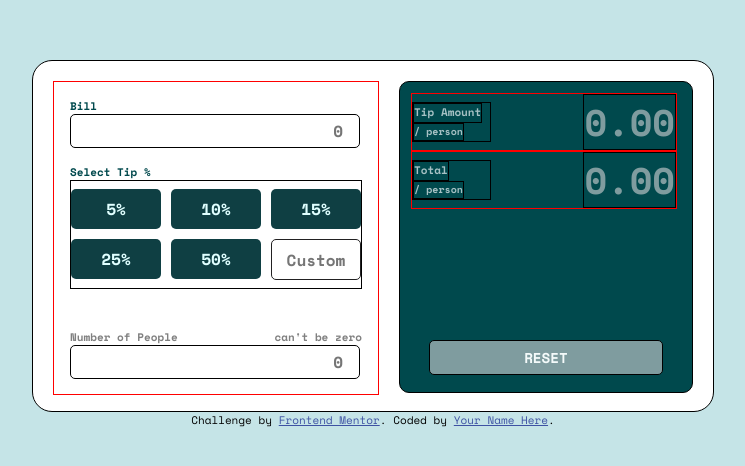
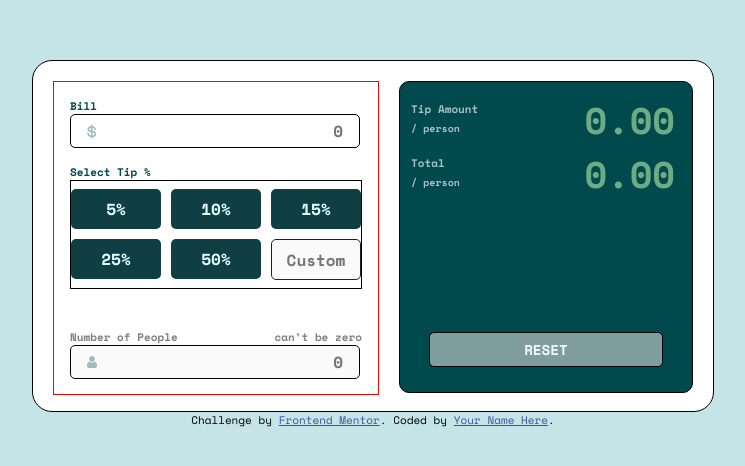
Before and after one commit to Numark12/Frontend_Mentor_tip_calculator, a plain HTML site: page index.html in a window 1280 px wide. Shown: the part 132-598 px from the top of the page, without its empty margins (267-1012 px from the left). Drawn offline with nearby package versions, Linux system fonts and the light colour scheme.

Commit message:
Avances generales de funcionalidad y diseño.

```diff
--- a/app.js
+++ b/app.js
@@ -9,6 +9,14 @@ var custom = document.getElementById("custom");
 var final = []
 var cuenta = []
 
+document.getElementById("custom").disabled = true;
+document.getElementById("pers").disabled = true;
+function habilite_cstm(){
+    document.getElementById("custom").disabled = false;
+}
+function habilite_ppl(){
+document.getElementById("pers").disabled = false;
+}
 
 // con esta función tomo el id del botón al pasar el mouse por encima del botón
 
@@ -53,6 +61,9 @@ function calculo(){
         let factura = parseFloat((cuenta[0]/cuenta[1]).toFixed(2)) + tip;
         propina.innerHTML = tip;
         boleta.innerHTML=  factura;
+
+        document.getElementById("custom").value = ""
+        document.getElementById("custom").placeholder = "Custom"
 }
 
 
@@ -63,8 +74,20 @@ function calcustom(){
     final = [perc]
     cuenta = [document.getElementById("bill").value, document.getElementById("pers").value]
     let tip =  parseFloat(((cuenta[0]*final[0])/cuenta[1]).toFixed(2));
-    let factura = parseFloat((cuenta[0]/cuenta[1]).toFixed(2)) + tip;
+    let factura = (parseFloat((cuenta[0]/cuenta[1]).toFixed(2)) + tip).toFixed(2);
+
 
     propina.innerHTML = tip;
     boleta.innerHTML=  factura;
 }
+
+
+const reset = document.getElementById("reset");
+reset.addEventListener("click", function(){
+    document.getElementById("custom").value = ""
+    document.getElementById("custom").placeholder = "Custom"
+    document.getElementById("bill").value = ""
+    document.getElementById("bill").placeholder = "0"
+    document.getElementById("pers").value = ""
+    document.getElementById("pers").placeholder = "0"
+});
--- a/index.html
+++ b/index.html
@@ -19,9 +19,9 @@
     <div class="input">
 
         <div class="bill">Bill</div>
-        <input class="visor" placeholder="0" id="bill">
+        <input class="visor" placeholder="0" id="bill" onkeyup="habilite_ppl()">
           <div></div>
-          <div></div>
+          <!-- <div></div> -->
         </input>
 
         <div class="tip">Select Tip %</div>
@@ -38,7 +38,7 @@
       <div class="nine">Number of People</div>
       <div>can't be zero</div>
     </div>
-    <input class="input_ppl"  placeholder="0" id="pers">
+    <input class="input_ppl"  placeholder="0" id="pers" onkeyup="habilite_cstm()" >
   </div>
 
   <!-- ESTE ES EL DISPLAY -->
@@ -57,7 +57,7 @@
         </div>
         <div class="zero" id="pers_bill">0.00</div>
       </div>
-      <div class="reset"><span>RESET</span></div>
+      <div class ="reset" id="reset"><span>RESET</span></div>
   </div>
 </div>
 
--- a/main.css
+++ b/main.css
@@ -57,6 +57,7 @@ body {
     border-radius: 10px;
 }
 /* CSS DEL INPUT */
+
 .visor {
     width: 17em;
     height: 2em;
@@ -69,6 +70,10 @@ body {
     font-family: 'Space Mono', monospace;
     color: hsl(183, 100%, 15%);
     margin-bottom: 1em;
+    background-image: url("images/icon-dollar.svg");
+    background-size: 0.6em;
+    background-repeat: no-repeat;
+    background-position: 1rem;
 }
 
 .visor::placeholder {
@@ -167,6 +172,10 @@ body {
     padding-right: 1em;
     font-family: 'Space Mono', monospace;
     color: hsl(183, 100%, 15%);
+    background-image: url("images/icon-person.svg");
+    background-size: 0.6em;
+    background-repeat: no-repeat;
+    background-position: 1rem;
 }
 .input_ppl::placeholder {
     text-align: right;
@@ -183,7 +192,7 @@ body {
     margin-top: 1em;
     margin-left: 1em;
     margin-right: 1em;
-    border: 1px solid red;
+    /* border: 1px solid red; */
     display: inline-flex;
     flex-wrap: nowrap;
     justify-content: space-between;
@@ -192,7 +201,7 @@ body {
 }
 .total {
     margin-left: 1em;
-    border: 1px solid red;
+    /* border: 1px solid red; */
     display: inline-flex;
     flex-wrap: nowrap;
     justify-content: space-between;
@@ -203,25 +212,33 @@ body {
 .tot_text {
    height: 3.5em;
    width: 7em;
+   max-width: 7em;
    display: flex;
    flex-wrap: wrap;
-   border: 1px solid black;
+   /* border: 1px solid black; */
    font-weight: 600;
 }
 .tot_text > div {
-    border: 1px solid black;
+    /* border: 1px solid black; */
     color:hsl(186, 20%, 71%);;
 }
 
 .pers {
     font-size: 10px;
-    color:hsl(185, 64%, 16%);
+    color:hsl(143, 27%, 55%);
 }
+
 .zero {
     font-size: 37px;
     font-weight: 700;
-    border: 1px solid black;
-    color: hsl(184, 14%, 56%);
+    width: 5em;
+    max-width: 5em;
+    text-align: right;
+    /* border: 1px solid black; */
+    color: hsl(143, 27%, 55%);
+    text-overflow: ellipsis;
+    white-space: nowrap;
+    overflow: hidden;
 }
 
 .reset {
```
